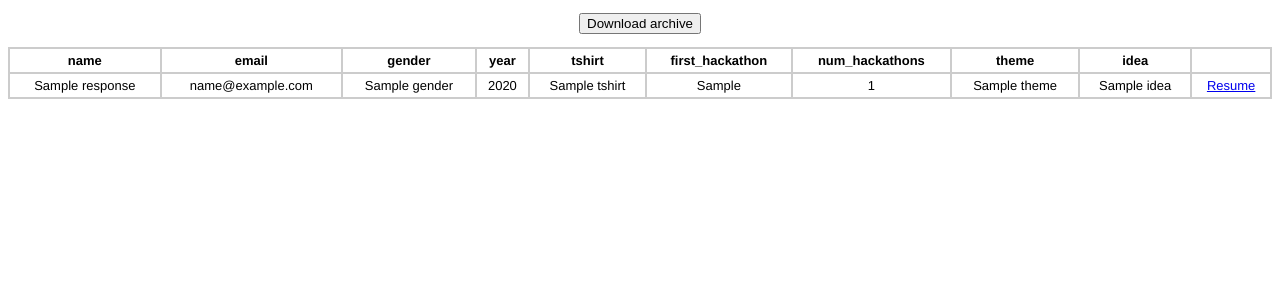
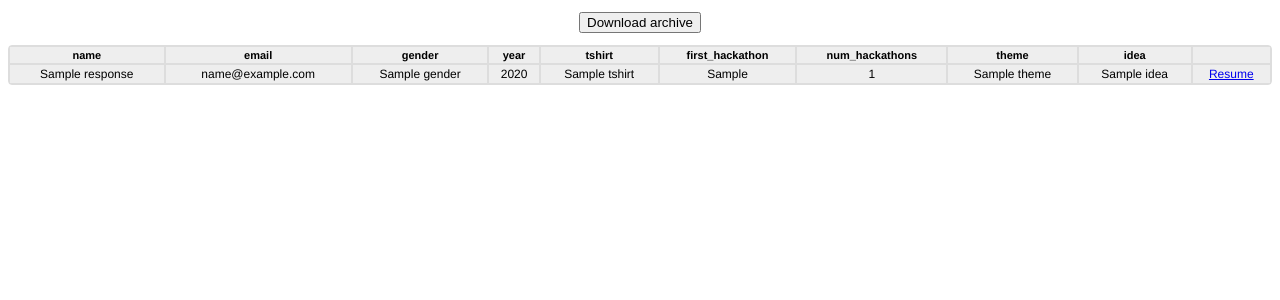
Before and after one commit to ChrisChan1117/Heath-Backend, a Flask app: page / in a window 1280 px wide. Shown: the top 300 px of the page. Run offline with Flask 2, Linux system fonts and the light colour scheme; a database or web service that is not in the repository returns one stand-in record (values such as "Sample title").

Commit message:
Improved grid styling

```diff
--- a/src/static/style.css
+++ b/src/static/style.css
@@ -1,18 +1,22 @@
-
 body {
     font-family: "Helvetica Neue", Helvetica, "Segoe UI", Arial, freesans, sans-serif;
-    font-size: 13px;
+    font-size: 12px;
     text-align: center;
 }
 
 table {
     border-spacing: 0;
-    border: thin solid #CCC;
-    margin: auto;
+    border: thin solid #DDD;
     width: 100%;
+    background-color: #EEE;
+    border-radius: 4px;
 }
 
 table th, table td {
-    padding: 4px;
-    border: thin solid #CCC;
+    padding: 2px;
+    border: thin solid #DDD;
 }
+
+table th {
+    font-size: 11px;
+}
```
